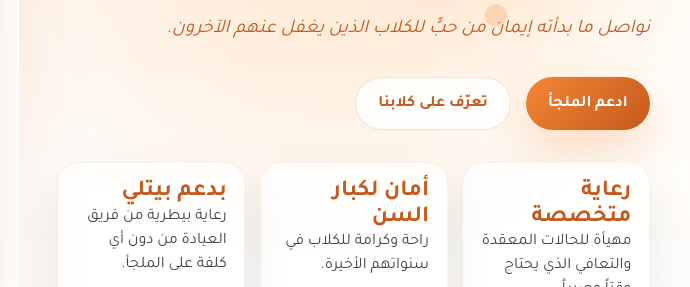
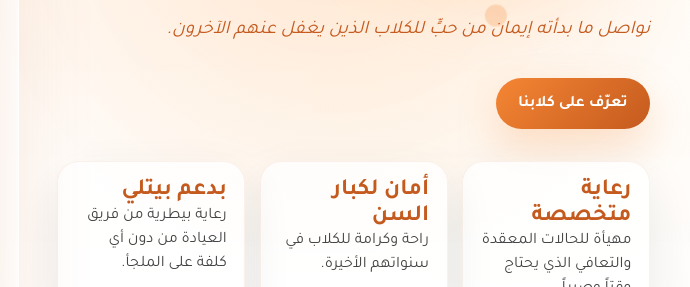
Before and after one commit to mohammad-alajlouni/petly, a website: page ar/shelter.html in a window 1280 px wide. Shown: the part 399-686 px from the top of the page, 590-1280 px from the left. Drawn offline with nearby package versions, Linux system fonts and the light colour scheme.

Commit message:
chore: remove donation CTA from shelter hero

```diff
--- a/ar/shelter.html
+++ b/ar/shelter.html
@@ -64,9 +64,7 @@
             <p class="lead-copy mt-4">مساحة دافئة للكلاب ذوي الاحتياجات الخاصة، والحالات المزمنة، وكلاب العمر المتقدم، وكل قصة هادئة يعبر عنها الآخرون دون أن يلتفتوا إليها.</p>
             <p class="shelter-dedication">نواصل ما بدأته إيمان من حبٍّ للكلاب الذين يغفل عنهم الآخرون.</p>
             <div class="shelter-cta-row" data-reveal="scale">
-              <!-- TODO: donation link -->
-              <a class="btn-primary-petly" href="#">ادعم الملجأ</a>
-              <a class="btn-secondary-petly" href="#rescues">تعرّف على كلابنا</a>
+              <a class="btn-primary-petly" href="#rescues">تعرّف على كلابنا</a>
             </div>
             <div class="shelter-stats" data-reveal="scale">
               <article class="shelter-stat">
```
Also changed, not shown: shelter.html (+1 -3 lines).
